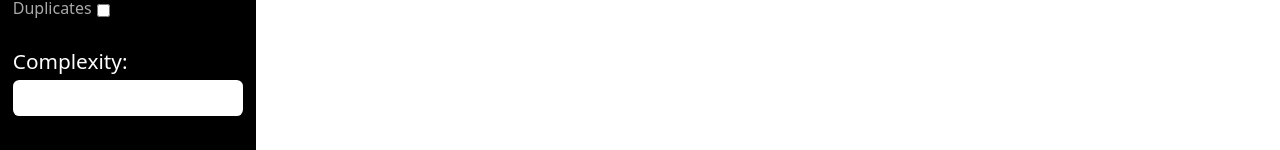
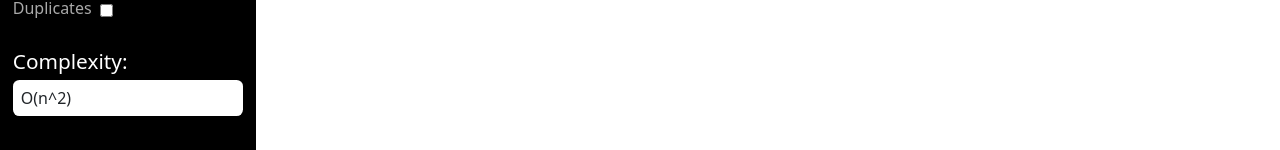
Before and after one commit to Ds-Co/Algolizer, a React (Vite) app: page /App in a window 1280 px wide. Shown: the part 591-741 px from the top of the page. Built offline with nearby package versions, Linux system fonts and the light colour scheme.

Commit message:
Complexity field completetd

```diff
--- a/src/App.tsx
+++ b/src/App.tsx
@@ -1,7 +1,9 @@
+import React, { useState } from "react";
 import sortIcon from "/assets/sort_icon.png";
 import { TopBar } from "./Components/SortingScreen/TopBar";
 import { SideBar } from "./Components/SortingScreen/SideBar";
 import "bootstrap/dist/css/bootstrap.css";
+
 const ArrayGenerator: React.FC = () => (
   <>
     <div className="sidebar__array-size">
@@ -20,6 +22,8 @@ const ArrayGenerator: React.FC = () => (
 );
 
 const App = () => {
+  const [selectedSortType, setSelectedSortType] = useState<string>("Bubble Sort");
+
   const sorts: string[] = [
     "Bubble Sort",
     "Bogo Sort",
@@ -36,10 +40,21 @@ const App = () => {
     icon: sortIcon,
   };
 
+  const handleSelectChange = (sortType: string) => {
+    setSelectedSortType(sortType);
+  };
+
   return (
     <div>
-      <TopBar dropdownmenu={sorts} sortingsProps={sortingsProps}></TopBar>
-      <SideBar ArrayGenerator={ArrayGenerator}></SideBar>
+      <TopBar
+        dropdownmenu={sorts}
+        sortingsProps={sortingsProps}
+        onSelectChange={handleSelectChange} // Pass handler to TopBar
+      />
+      <SideBar
+        ArrayGenerator={ArrayGenerator}
+        selectedSortType={selectedSortType} // Pass selected sort type to SideBar
+      />
     </div>
   );
 };
--- a/src/Components/SortingScreen/DropDown.tsx
+++ b/src/Components/SortingScreen/DropDown.tsx
@@ -3,7 +3,7 @@ import "/src/css/Dropdown.css";
 
 interface DropDownProps {
   sorts: string[];
-  onSelectChange: (selectedSortType: string) => void; // New prop
+  onSelectChange: (selectedSortType: string) => void;
 }
 
 const DropDown: React.FC<DropDownProps> = ({ sorts, onSelectChange }) => {
--- a/src/Components/SortingScreen/SideBar.tsx
+++ b/src/Components/SortingScreen/SideBar.tsx
@@ -12,7 +12,7 @@ const UpperSidebar: React.FC = () => {
     const value = event.target.value;
     setInputValue(value);
 
-    // Convert the input value to an array of numbers
+    // Is there better?
     const array = value.split(',').map(item => parseInt(item.trim(), 10)).filter(item => !isNaN(item));
     localStorage.setItem("arrayInput", JSON.stringify(array)); // Store the array in localStorage
   };
@@ -38,8 +38,7 @@ const MiddleSidebar: React.FC<{
   <div className="sidebar__middle">
     <button className="sidebar__toggle-button" onClick={toggleSidebar}>
       <img
-        className={`sidebar__arrow ${
-          isCollapsed ? "sidebar__arrow--rotated" : ""
+        className={`sidebar__arrow ${isCollapsed ? "sidebar__arrow--rotated" : ""
           }`}
         src={arrow}
         alt="Toggle Sidebar"
@@ -50,15 +49,42 @@ const MiddleSidebar: React.FC<{
 
 const LowerSidebar: React.FC<{
   ArrayGenerator: React.FC;
-}> = ({ ArrayGenerator }) => (
+  selectedSortType: string;
+}> = ({ ArrayGenerator, selectedSortType }) => {
+
+  const getComplexity = (sortType: string): string => {
+    switch (sortType) {
+      case "Bubble Sort":
+        return "O(n^2)";
+      case "Quick Sort":
+        return "O(n^2)";
+      case "Merge Sort":
+        return "O(n log n)";
+      case "Insertion Sort":
+        return "O(n^2)";
+      case "Selection Sort":
+        return "O(n^2)";
+      case "Bogo Sort":
+        return "O((n!)^2)";
+      case "Sleep Sort":
+        return "Not well-defined";
+      case "Heap Sort":
+        return "O(n log n)";
+      default:
+        return "Unknown Complexity";
+    }
+  };
+
+
+  return (
     <div className="sidebar__lower">
       <ArrayGenerator />
       <div className="sidebar__complexity">
         <h4 className="sidebar__complexity-text">Complexity:</h4>
-      <div className="sidebar__complexity-field"></div>
+        <div className="sidebar__complexity-field">{getComplexity(selectedSortType)}</div>
       </div>
       <div className="sidebar__buttons">
-    <Link to = "/SplitScreen">
+        <Link to="/SplitScreen">
           <button className="sidebar__back-button">
             <img className="sidebar__back-icon" src={backbutton} alt="Back" />
           </button>
@@ -73,8 +99,9 @@ const LowerSidebar: React.FC<{
       </div>
     </div>
   );
+};
 
-const SideBar: React.FC<{ ArrayGenerator: React.FC }> = ({ ArrayGenerator }) => {
+const SideBar: React.FC<{ ArrayGenerator: React.FC; selectedSortType: string }> = ({ ArrayGenerator, selectedSortType }) => {
   const [isCollapsed, setIsCollapsed] = useState(false);
 
   const toggleSidebar = () => {
@@ -85,7 +112,7 @@ const SideBar: React.FC<{ ArrayGenerator: React.FC }> = ({ ArrayGenerator }) =>
     <div className={`sidebar ${isCollapsed ? "sidebar--collapsed" : ""}`}>
       {!isCollapsed && <UpperSidebar />}
       <MiddleSidebar isCollapsed={isCollapsed} toggleSidebar={toggleSidebar} />
-      {!isCollapsed && <LowerSidebar ArrayGenerator={ArrayGenerator} />}
+      {!isCollapsed && <LowerSidebar ArrayGenerator={ArrayGenerator} selectedSortType={selectedSortType} />}
     </div>
   );
 };
--- a/src/Components/SortingScreen/TopBar.tsx
+++ b/src/Components/SortingScreen/TopBar.tsx
@@ -17,6 +17,7 @@ interface SortingsProps {
 interface TopBarProps {
   dropdownmenu: string[];
   sortingsProps: SortingsProps;
+  onSelectChange: (sortType: string) => void;
 }
 
 const Sortings = ({ text, icon }: SortingsProps) => {
@@ -56,24 +57,24 @@ const IconList = ({ onVisualizeClick }: { onVisualizeClick: () => void }) => {
   );
 };
 
-const TopBar = ({ dropdownmenu, sortingsProps }: TopBarProps) => {
-  const [selectedSortType, setSelectedSortType] = useState<string>(dropdownmenu[0]); // Initialize with the first option or a default value
+const TopBar: React.FC<TopBarProps> = ({ dropdownmenu, sortingsProps, onSelectChange }) => {
+  const [selectedSortType, setSelectedSortType] = useState<string>(dropdownmenu[0]);
 
   const handleSelectChange = (sortType: string) => {
-    setSelectedSortType(sortType); // Update the selected sort type
+    setSelectedSortType(sortType);
+    onSelectChange(sortType); // Notify parent of the selected sort type
   };
 
   const handleVisualizeClick = async () => {
     const storedArray = localStorage.getItem("arrayInput");
-    const array = storedArray ? JSON.parse(storedArray) : []; // Retrieve and parse the array from localStorage
-
-    console.log("Selected Sort Type:", selectedSortType);
-    console.log("Array to be sorted:", array);
+    const array = storedArray ? JSON.parse(storedArray) : [];
+    console.log("selectedSortType:", selectedSortType);
+    console.log("Array to be Sorted:", array);
 
     try {
       const response = await axios.post("http://localhost:5000/api/sort", {
-        array: array, // Use the retrieved array
-        sortType: selectedSortType, // Use the selected sort type
+        array: array,
+        sortType: selectedSortType,
       });
       console.log("Sorted Array:", response.data.sortedArray);
       console.log("Snapshots:", response.data.snapshots);
--- a/src/css/SideBar.css
+++ b/src/css/SideBar.css
@@ -124,11 +124,14 @@
   color: darkgray;
   font-size: 1rem;
   text-decoration: none;
+  margin-right: 0.5rem;
 }
+
 .sidebar__duplicate-checkbox {
   position: relative;
   top: 10%;
 }
+
 
 .sidebar__complexity-text {
   position: relative;
@@ -146,6 +149,9 @@
   background-color: white;
   padding: 1vh;
   font-size: 1em;
+  display: flex;
+  align-items: center;
+  text-align: left;
 }
 
 .sidebar__buttons {
@@ -184,7 +190,7 @@
 }
 
 .sidebar__complexity-button {
-  position: relative; /* Needed for positioning the tooltip */
+  position: relative;
 }
 
 .sidebar__complexity-button:hover::after {
```
Also changed, not shown: 2 other files (tests, documents, lock files or other folders). Lines whose indentation alone changed are shown as unchanged.
